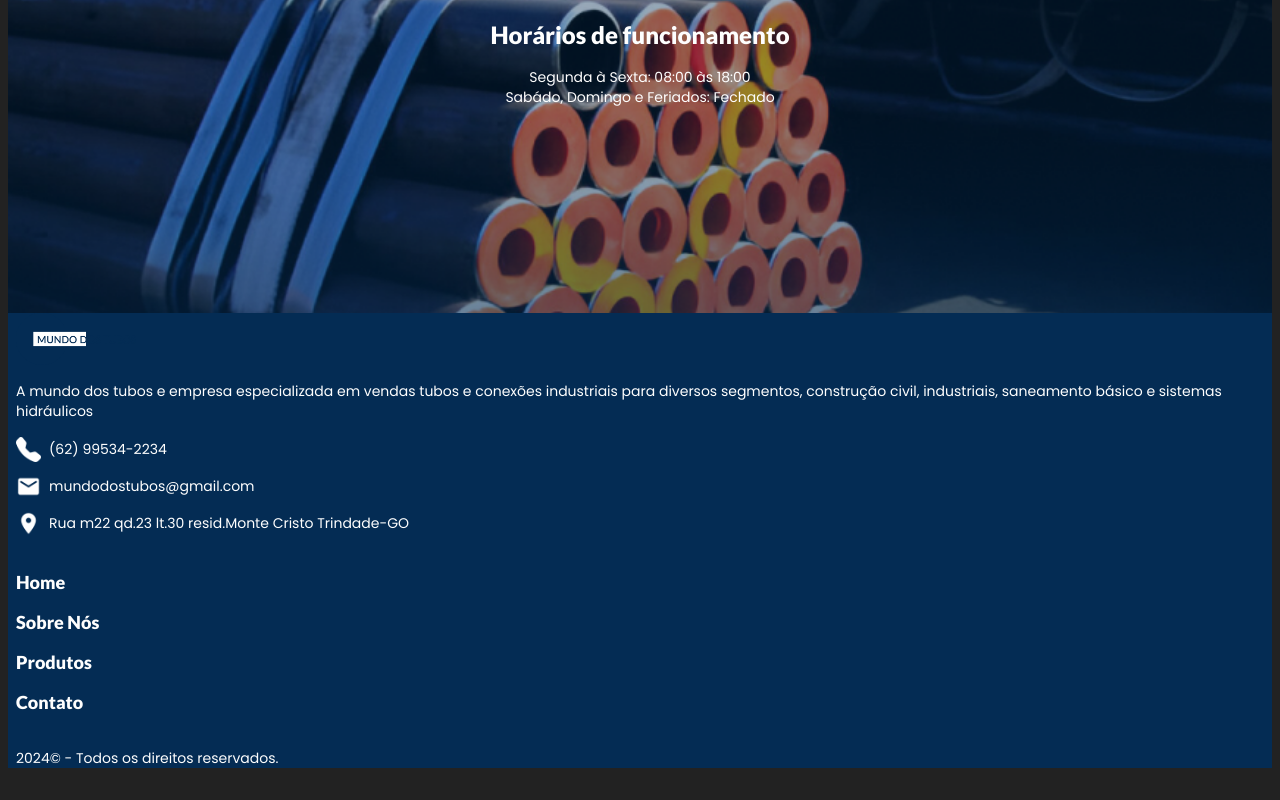
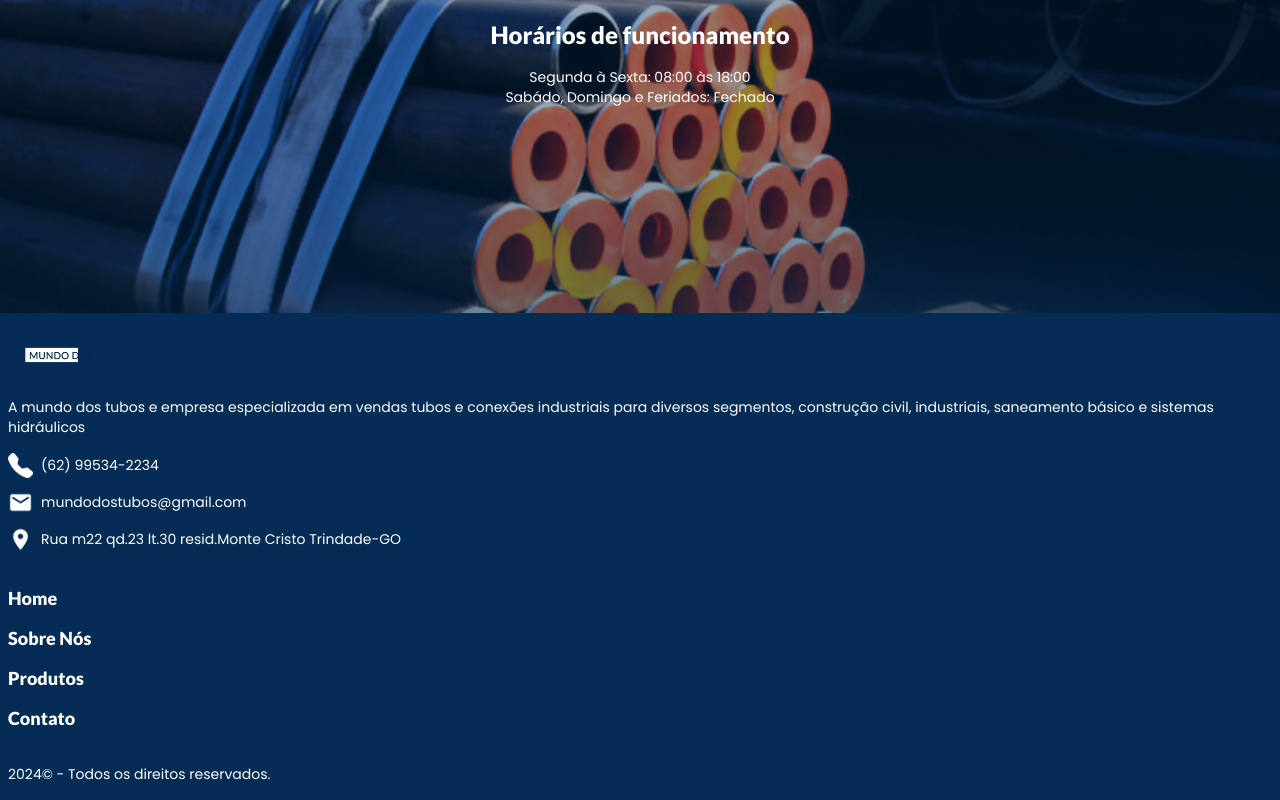
Before and after one commit to DevBrunomendoca/munod-dos-tubos, a Next.js app: page /aboutus in a window 1280 px wide. Shown: the part 2914-3714 px from the top of the page. Before the commit the page ends 3682 px from the top, so only its background shows below. Built offline with nearby package versions, Linux system fonts and the light colour scheme.

Commit message:
tyle: update style

```diff
--- a/src/app/global.css
+++ b/src/app/global.css
@@ -3,5 +3,5 @@
 @tailwind utilities;
 
 body {
-  background-color: #222222;
+  background-color: #fefefe;
 }
--- a/src/app/layout.tsx
+++ b/src/app/layout.tsx
@@ -4,6 +4,13 @@ import { Lato } from "next/font/google";
 import "./global.css";
 import Header from "@/components/Header";
 import Footer from "@/components/Footer";
+
+import { register } from "swiper/element/bundle";
+register();
+import "swiper/css";
+import "swiper/css/navigation";
+import "swiper/css/pagination";
+import "swiper/css/effect-fade";
 
 const lato = Lato({
   weight: ["900"],
--- a/src/components/AboutUs.tsx
+++ b/src/components/AboutUs.tsx
@@ -9,7 +9,7 @@ const AboutUs = () => {
     <>
       <section className="px-2 pt-8 flex flex-col items-center gap-4">
         <SecondTitle
-          className="text-center"
+          className="text-center text-third-color"
           textSecondTitle="Vantagens exclusivas ao escolher nossos serviços!"
         />
         <div className=" w-full flex flex-wrap items-center justify-center justify-items-center gap-4">
@@ -43,7 +43,7 @@ const AboutUs = () => {
       <section className="px-2 py-8 flex flex-col items-start gap-4">
         <SecondTitle
           textSecondTitle="Conheça mais sobre à Mundo dos Tubos"
-          className="text-start"
+          className="text-start text-third-color"
         />
         <Paragraph
           textParagraph="Somos uma empresa líder na distribuição de produtos de alta qualidade. Nosso foco primordial reside na excelência, tanto em termos de produtos quanto de serviços. Com uma vasta gama de soluções para atender às variadas necessidades dos nossos clientes, combinamos inovação, qualidade e compromisso para proporcionar experiências excepcionais. Nossa dedicação em superar expectativas e garantir a satisfação do cliente é o que impulsiona nossa empresa a permanecer na vanguarda do mercado"
--- a/src/components/Footer.tsx
+++ b/src/components/Footer.tsx
@@ -4,7 +4,7 @@ import Image from "next/image";
 
 const Footer = () => {
   return (
-    <footer className="w-full px-2">
+    <footer className="w-full">
       <section
         className="px-2 flex flex-col items-center justify-center gap-4"
         style={{
@@ -26,7 +26,7 @@ const Footer = () => {
         </div>
       </section>
 
-      <section className="bg-second-color flex flex-col gap-4 px-2">
+      <section className="bg-second-color flex flex-col gap-4 px-2 py-4">
         <Image src="/logo.png" alt="Logo" width={126} height={52} />
         <Paragraph
           textParagraph="A mundo dos tubos e empresa especializada em vendas tubos e conexões industriais para diversos segmentos, construção civil, industriais, saneamento básico e sistemas hidráulicos"
--- a/src/components/Home.tsx
+++ b/src/components/Home.tsx
@@ -5,17 +5,17 @@ import ButtonNav from "./ButtonNa";
 
 const Home = () => {
   return (
-    <section className="w-full">
+    <section className="w-full relative">
       <Image
         src="/banner-home-mobile.png"
         alt="Banner Mobile"
         width={0}
         height={0}
         sizes="100vh"
-        style={{ width: "100%", minHeight: "90vh" }}
+        style={{ width: "100%", minHeight: "85vh" }}
         className="object-cover"
       />
-      <div className="absolute top-0 w-full h-full px-2 py-2 -mt-7 flex flex-col items-start justify-center gap-4">
+      <div className="absolute top-4 w-full h-full px-2 py-2 flex flex-col items-start justify-center gap-4">
         <Title textTitle="A MELHOR SOLUÇÃO EM TUBOS, CONEXÕES E VÁLVULAS" />
         <Paragraph
           textParagraph="A mundo dos tubos e empresa especializada em vendas tubos e conexões
--- a/src/components/SecondTitle.tsx
+++ b/src/components/SecondTitle.tsx
@@ -9,11 +9,7 @@ const SecondTitle: FunctionComponent<SecondTitleProps> = ({
   textSecondTitle,
   className,
 }) => {
-  return (
-    <h2 className={`${className} text-third-color text-3xl`}>
-      {textSecondTitle}
-    </h2>
-  );
+  return <h2 className={`${className} text-3xl`}>{textSecondTitle}</h2>;
 };
 
 export default SecondTitle;
```
